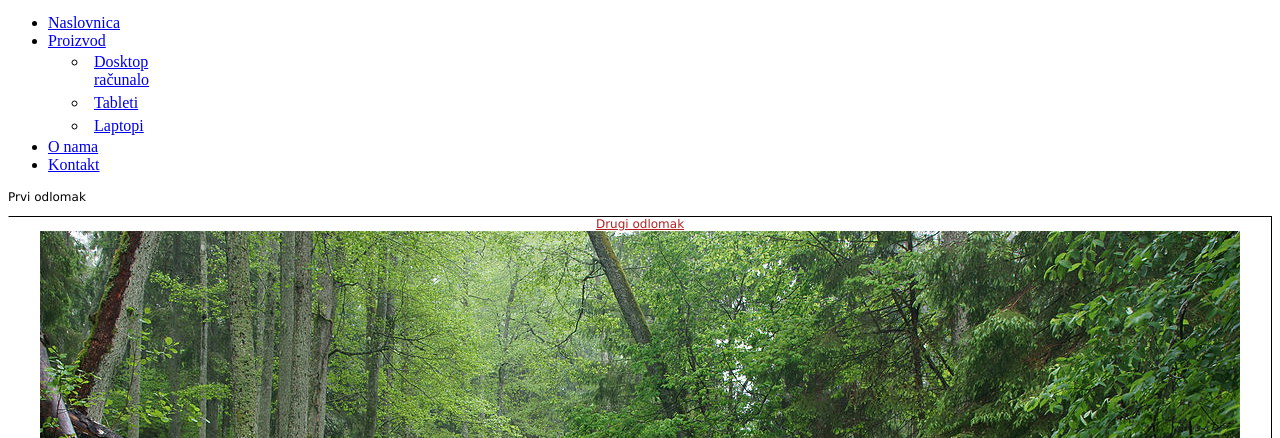
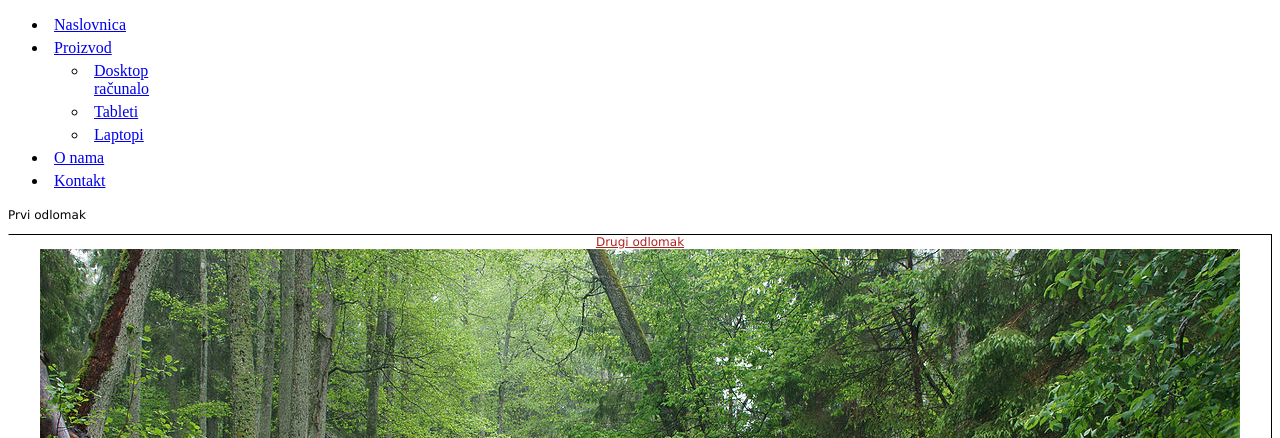
Before and after one commit to BornaStrah/web-stranica, a plain HTML site: page index.html in a window 1280 px wide. Shown: the part 362-800 px from the top of the page. Drawn offline with Linux system fonts and the light colour scheme.

Commit message:
Update Dodatno.css

```diff
--- a/Dodatno.css
+++ b/Dodatno.css
@@ -46,6 +46,13 @@ h1
 
 }
 
+ul li a, ul li a:visited{
+  display: block;
+  text-decoratio: none;
+  margin: 1px;
+  padding: 2px 0px 2px 5px;
+  width: 100px;
+}
 ul ul li a, ul ul li a:visited{
   display: block;
   text-decoratio: none;
@@ -53,6 +60,10 @@ ul ul li a, ul ul li a:visited{
   padding: 2px 0px 2px 5px;
   width: 100px;
 }
+ul li a: hover{
+  text-decoration: none;
+  border-left-color: #ccf;
+}
 ul ul li a: hover{
   text-decoration: none;
   border-left-color: #ccf;
```
